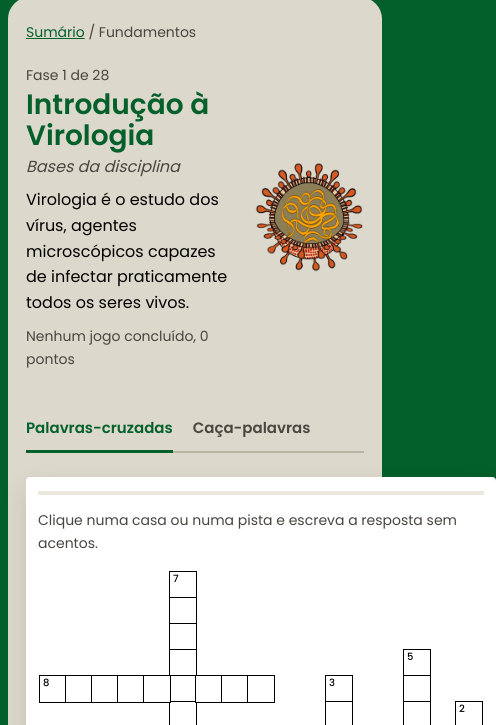
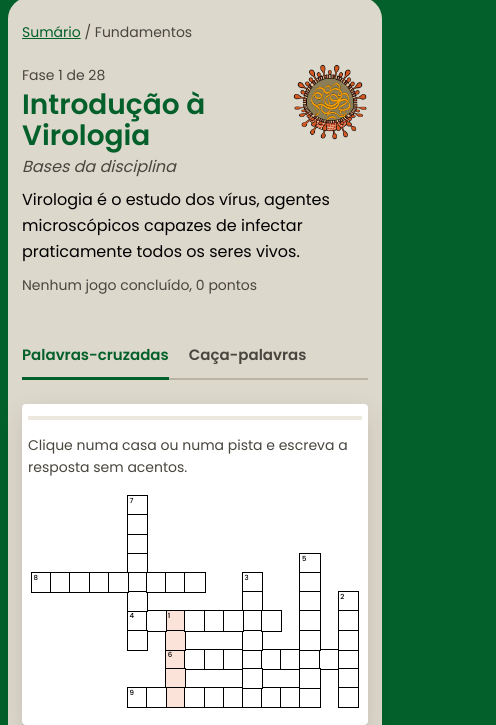
Before and after one commit to Ihmaid/codycross-vet, a website built with webpack: page src/index.html in a window 390 px wide. Both pictures are taken after a click on the button "Começar". Shown: the part 115-840 px from the top of the page, 496 px wide, since content can reach past the window. Built offline with nearby package versions, Linux system fonts and the light colour scheme.

Commit message:
fix: keep every screen within the phone width
The crossword cells had a fixed size, so boards with up to 25 columns
pushed the sheet and the clues past the edge of the page. Cells now shrink
to fit the sheet (container query units) and the board scrolls inside the
sheet only below 13px. Long stage titles no longer push the illustration
off screen, and the family filter no longer widens the summary page.

```diff
--- a/src/index.html
+++ b/src/index.html
@@ -51,13 +51,13 @@
 <main id="game" class="page view" hidden>
   <nav class="crumb"><a href="#/">Sumário</a> / <span id="crumb-stage">Fundamentos</span></nav>
   <section class="stage-head">
+    <img id="stage-art" src="assets/intro.webp" alt="">
     <div>
       <p id="stage-badge" class="stage-meta">Fase 1 de 28</p>
       <h1 id="stage-title">Introdução à Virologia</h1>
       <p id="stage-desc" class="stage-intro"></p>
       <p class="stage-status"><span id="stage-progress">Nenhum jogo concluído</span>, <span id="stage-points">0 pontos</span></p>
     </div>
-    <img id="stage-art" src="assets/intro.webp" alt="">
   </section>
 
   <div class="mode-tabs" role="tablist" aria-label="Jogo">
--- a/src/ui/gameView.ts
+++ b/src/ui/gameView.ts
@@ -158,6 +158,7 @@ export class GameView {
       )}`;
     };
     setHtml(this.clues, html`${group('H', 'Horizontais')}${group('V', 'Verticais')}`);
+    this.board.style.setProperty('--cols', String(cw.width));
     this.board.style.gridTemplateColumns = `repeat(${cw.width}, var(--cell))`;
     this.board.style.gridTemplateRows = `repeat(${cw.height}, var(--cell))`;
     // As casas são criadas uma vez; paintCross só atualiza (assim as animações não são interrompidas).
--- a/src/ui/styles/_base.scss
+++ b/src/ui/styles/_base.scss
@@ -267,7 +267,7 @@ input[type='checkbox'] {
 
   .page {
     margin: 0 8px;
-    padding: 24px 18px 68px;
+    padding: 24px 14px 68px;
     border-radius: 22px;
   }
 
--- a/src/ui/styles/_game.scss
+++ b/src/ui/styles/_game.scss
@@ -6,10 +6,18 @@
   gap: 32px;
   align-items: center;
 
+  // A ilustração vem antes no HTML para, no celular, flutuar ao lado do título.
   img {
+    grid-column: 2;
+    grid-row: 1;
     width: 200px;
     height: 200px;
     object-fit: contain;
+  }
+
+  div {
+    grid-column: 1;
+    grid-row: 1;
   }
 }
 
@@ -23,6 +31,7 @@
   margin: 4px 0 12px;
   font: 600 44px/1.1 var(--texto);
   color: var(--moldura);
+  overflow-wrap: break-word;
 
   i {
     display: block;
@@ -114,6 +123,18 @@
   margin: 0 auto;
 }
 
+// As casas encolhem para a grade inteira caber na folha (até 25 colunas).
+// Abaixo de 13px a grade rola dentro da folha, nunca a página.
+@supports (container-type: inline-size) {
+  .cross-scroll {
+    container-type: inline-size;
+  }
+
+  #cross-board {
+    --cell: clamp(13px, calc((100cqi - 4px) / var(--cols, 15)), 34px);
+  }
+}
+
 .cw-cell {
   position: relative;
   display: grid;
@@ -132,9 +153,9 @@
 
   small {
     position: absolute;
-    top: 2px;
-    left: 3px;
-    font-size: 10px;
+    top: calc(var(--cell) * 0.06);
+    left: calc(var(--cell) * 0.08);
+    font-size: max(7px, calc(var(--cell) * 0.3));
     font-weight: 500;
     line-height: 1;
   }
@@ -430,7 +451,7 @@
 
 @media (max-width: 900px) {
   .play {
-    grid-template-columns: 1fr;
+    grid-template-columns: minmax(0, 1fr);
   }
 
   .clues-list {
@@ -438,7 +459,7 @@
   }
 
   .stage-head {
-    grid-template-columns: 1fr 110px;
+    grid-template-columns: minmax(0, 1fr) 110px;
     gap: 16px;
 
     img {
@@ -453,12 +474,20 @@
 }
 
 @media (max-width: 560px) {
-  #cross-board {
-    --cell: 26px;
+  .sheet {
+    padding: 12px 6px 16px;
   }
 
-  .sheet {
-    padding: 14px 12px 18px;
+  // Ilustração pequena flutuando à direita; o título contorna e, se não couber, desce.
+  .stage-head {
+    display: flow-root;
+
+    img {
+      float: right;
+      width: 76px;
+      height: 76px;
+      margin: 0 0 6px 12px;
+    }
   }
 
   .stage-intro {
@@ -466,7 +495,7 @@
   }
 
   #stage-title {
-    font-size: 28px;
+    font-size: clamp(24px, 7.5vw, 28px);
   }
 
   .mode-tabs {
--- a/src/ui/styles/_home.scss
+++ b/src/ui/styles/_home.scss
@@ -187,7 +187,7 @@
 
 @media (max-width: 560px) {
   .toc-row button {
-    grid-template-columns: 1.6em 34px 1fr auto;
+    grid-template-columns: 1.6em 34px minmax(0, 1fr) auto;
     gap: 10px;
     padding: 8px 2px;
 
@@ -211,11 +211,16 @@
     }
   }
 
-  .contents-tools input[type='search'] {
-    width: 100%;
-  }
+  // Busca e família ocupam a linha toda; o nome de família mais longo não alarga a página.
+  .contents-tools label:not(.check) {
+    flex: 1 1 100%;
+    min-width: 0;
 
-  .contents-tools label:first-child {
-    flex: 1 1 100%;
+    input,
+    select {
+      flex: 1;
+      width: auto;
+      min-width: 0;
+    }
   }
 }
```
